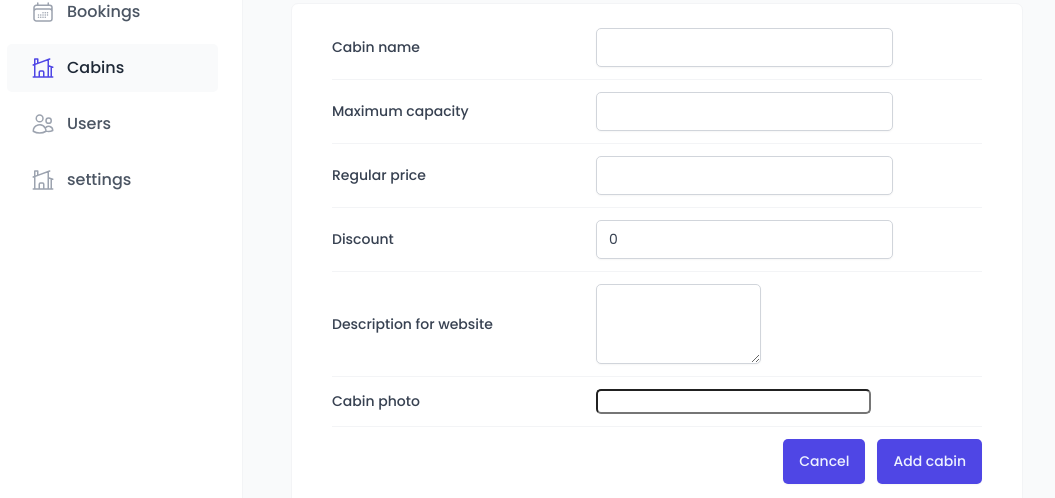
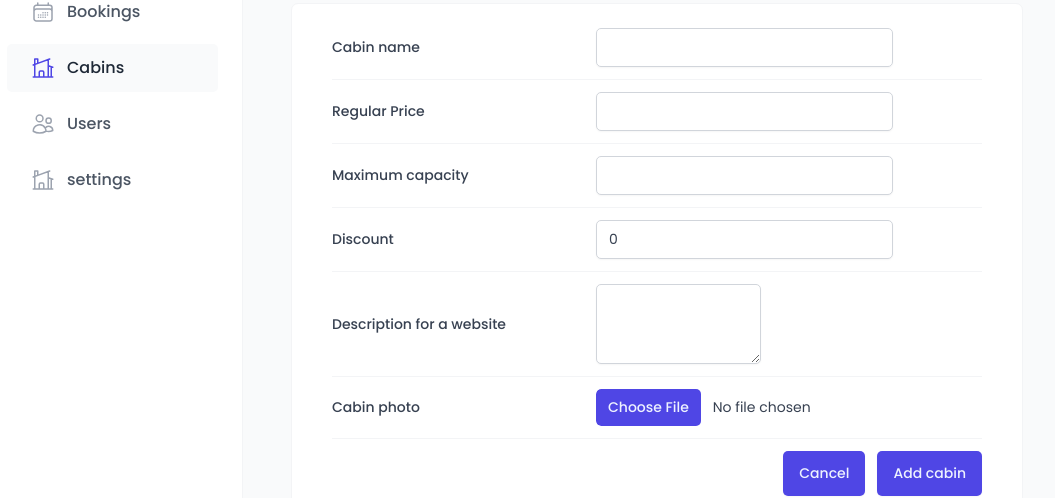
Before and after one commit to Sophianx234/the-wild-oasis, a React (Vite) app: page /cabins in a window 1280 px wide. Both pictures are taken after a click on the button "Add new cabin". Shown: the part 235-733 px from the top of the page, without its empty margins (17-1072 px from the left). Built offline with nearby package versions, Linux system fonts and the light colour scheme; no server answers; the database is empty; a web font is replaced by a local one.

Commit message:
implementing image upload

```diff
--- a/src/features/cabins/CreateCabinForm.jsx
+++ b/src/features/cabins/CreateCabinForm.jsx
@@ -9,6 +9,7 @@ import { useForm } from "react-hook-form";
 import { useMutation, useQueryClient } from "@tanstack/react-query";
 import getCabins, { createCabin } from "../../services/apiCabins";
 import toast, { ToastBar } from "react-hot-toast";
+import FormRow2 from "../../ui/formRow";
 
 const FormRow = styled.div`
   display: grid;
@@ -47,7 +48,8 @@ const Error = styled.span`
 `;
 
 function CreateCabinForm() {
-  const {register, handleSubmit, reset} = useForm()
+  const {register, handleSubmit, reset, getValues, formState} = useForm()
+  const {errors} = formState
   const queryClient = useQueryClient()
   const {isLoading, mutate} = useMutation({
     mutationFn: createCabin,
@@ -62,41 +64,81 @@ function CreateCabinForm() {
 
   })
   function onSubmit(data){
+    console.log(data)
 
-    mutate(data)
+    mutate({...data,image:data.image[0]})
 
   }
+  function onError(error){
+    // console.log(error)
+  }
   return (
-    <Form onSubmit={handleSubmit(onSubmit)}>
-      <FormRow>
-        <Label htmlFor="name">Cabin name</Label>
-        <Input type="text" id="name" {...register('name')} />
-      </FormRow>
+    <Form onSubmit={handleSubmit(onSubmit, onError)}>
 
-      <FormRow>
-        <Label htmlFor="maxCapacity">Maximum capacity</Label>
-        <Input type="number" id="maxCapacity" {...register('maxCapacity')} />
-      </FormRow>
 
-      <FormRow>
-        <Label htmlFor="regularPrice">Regular price</Label>
-        <Input type="number" id="regularPrice" {...register('regularPrice')} />
-      </FormRow>
+        <FormRow2 label='Cabin name ' error={errors?.name?.message}>
+          <Input
+          type="text"
+          id="name"
+          {...register('name',{required: 'This field is required'})}
+          disabled= {isLoading}
+          ></Input>
+        </FormRow2>
+        <FormRow2 label='Regular Price' error={errors?.regularPrice?.message}>
+          <Input
+          type="text"
+          id="regularPrice"
+          disabled= {isLoading}
+          {...register('regularPrice',{required: 'This field is required',
 
-      <FormRow>
-        <Label htmlFor="discount">Discount</Label>
-        <Input type="number" id="discount" {...register('discount')} defaultValue={0} />
-      </FormRow>
+          })}
+          ></Input>
+        </FormRow2>
+        <FormRow2 label='Maximum capacity ' error={errors?.maxCapacity?.message}>
+          <Input
+          type="text"
+          disabled= {isLoading}
+          id="maxCapacity"
+          {...register('maxCapacity',{required: 'This field is required',
+            min: {
+              value: 1,
+              message: 'Maximum capacity should be at least 1'
+            }
+          })}
+          ></Input>
+        </FormRow2>
 
-      <FormRow>
-        <Label htmlFor="description">Description for website</Label>
-        <Textarea type="number" id="description" defaultValue="" {...register('description')} />
-      </FormRow>
 
-      <FormRow>
-        <Label htmlFor="image">Cabin photo</Label>
-        <FileInput id="image" accept="image/*" />
-      </FormRow>
+
+
+      <FormRow2 label='Discount' error={errors?.discount?.message}>
+
+        <Input type="number"
+        disabled= {isLoading} id="discount" {...register('discount', {required: 'This field is required',
+          validate: value=> +value <= +getValues().regularPrice || 'Discount should be less than regular price'
+          })}
+          defaultValue={0} />
+      </FormRow2>
+
+
+      <FormRow2 label='Description for a website' error={errors?.description?.message}
+      >
+        <Textarea type="number" id="description"
+        disabled= {isLoading} defaultValue="" {...register('description', {
+          required: 'This field is required',
+          })   } />
+      </FormRow2>
+
+      <FormRow2 label='Cabin photo'>
+        <FileInput id="image" accept="image/*"
+        type="file"
+        {...register('image',{
+
+          required: 'This field is required'
+
+        })}/>
+
+      </FormRow2>
 
       <FormRow>
         {/* type is an HTML attribute! */}
--- a/src/services/apiCabins.js
+++ b/src/services/apiCabins.js
@@ -1,5 +1,5 @@
 import { useEffect } from "react"
-import supabase from "./supabase"
+import supabase, { supabaseUrl } from "./supabase"
 
 async function getCabins(){
 
@@ -17,11 +17,14 @@ return data
 }
 
 export async function createCabin(newCabin){
+    const imageName = `${Math.random()}-${newCabin.image.name}`.replaceAll('/','')
+    const imagePath = `${supabaseUrl}/storage/v1/object/public/cabin-images/${imageName}`
 
+    // `https://cwpgmkocgvfhkpwjntrl.supabase.cocabin-001.jpg`
 const { data, error } = await supabase
 .from('cabins')
 .insert([
-   newCabin
+   {...newCabin, image: imagePath}
 ])
 .select()
 if(error){
@@ -29,6 +32,19 @@ if(error){
     throw new Error('could not delete row from Cabins');
 
 }
+const { error: storageError } = await supabase
+  .storage
+  .from('cabin-images')
+  .upload(imageName,newCabin.image)
+  if(storageError){
+
+      await supabase
+      .from('cabins')
+      .delete()
+      .eq('id', data.id)
+      console.log(storageError)
+      throw new Error('Cabin image could not be uploaded and the cabin was not created ')
+    }
 return data
 
 }
--- a/src/services/supabase.js
+++ b/src/services/supabase.js
@@ -1,6 +1,6 @@
 
 import { createClient } from '@supabase/supabase-js'
-const supabaseUrl = 'https://cwpgmkocgvfhkpwjntrl.supabase.co'
+export const supabaseUrl = 'https://cwpgmkocgvfhkpwjntrl.supabase.co'
 const supabaseKey = `eyJhbGciOiJIUzI1NiIsInR5cCI6IkpXVCJ9.eyJpc3MiOiJzdXBhYmFzZSIsInJlZiI6ImN3cGdta29jZ3ZmaGtwd2pudHJsIiwicm9sZSI6ImFub24iLCJpYXQiOjE3MjQ1OTE2ODUsImV4cCI6MjA0MDE2NzY4NX0.7CIcZGltRyr_uc1Td5fqlpv8KXMcz4PMs9J5hjZRPDM`
 const supabase = createClient(supabaseUrl, supabaseKey)
 
--- a/src/ui/AppLayout.jsx
+++ b/src/ui/AppLayout.jsx
@@ -5,6 +5,7 @@ import styled from "styled-components"
 
 const Main = styled.main`
   background-color: var(--color-grey-50);nd-color: orangered;
+  overflow-y: scroll;
 
   padding: 4rem 4.8rem 6.4rem;
 `
--- a/src/ui/FileInput.jsx
+++ b/src/ui/FileInput.jsx
@@ -1,6 +1,6 @@
 import styled from "styled-components";
 
-const FileInput = styled.input`
+const FileInput = styled.input.attrs({type:'file'})`
   font-size: 1.4rem;
   border-radius: var(--border-radius-sm);
 
--- /dev/null
+++ b/src/ui/FormRow.jsx
@@ -0,0 +1,49 @@
+import styled from "styled-components";
+
+const StyledFormRow = styled.div`
+  display: grid;
+  align-items: center;
+  grid-template-columns: 24rem 1fr 1.2fr;
+  gap: 2.4rem;
+
+  padding: 1.2rem 0;
+
+  &:first-child {
+    padding-top: 0;
+  }
+
+  &:last-child {
+    padding-bottom: 0;
+  }
+
+  &:not(:last-child) {
+    border-bottom: 1px solid var(--color-grey-100);
+  }
+
+  &:has(button) {
+    display: flex;
+    justify-content: flex-end;
+    gap: 1.2rem;
+  }
+`;
+
+const Label = styled.label`
+  font-weight: 500;
+`;
+
+const Error = styled.span`
+  font-size: 1.4rem;
+  color: var(--color-red-700);
+`;
+function FormRow2({label, error,children}) {
+    return (
+        <StyledFormRow>
+       {label && <Label htmlFor={children.props.id}>{label}</Label>
+        }
+        {children}
+        {error && <Error>{error}</Error>}
+      </StyledFormRow>
+    )
+}
+
+export default FormRow2
```
